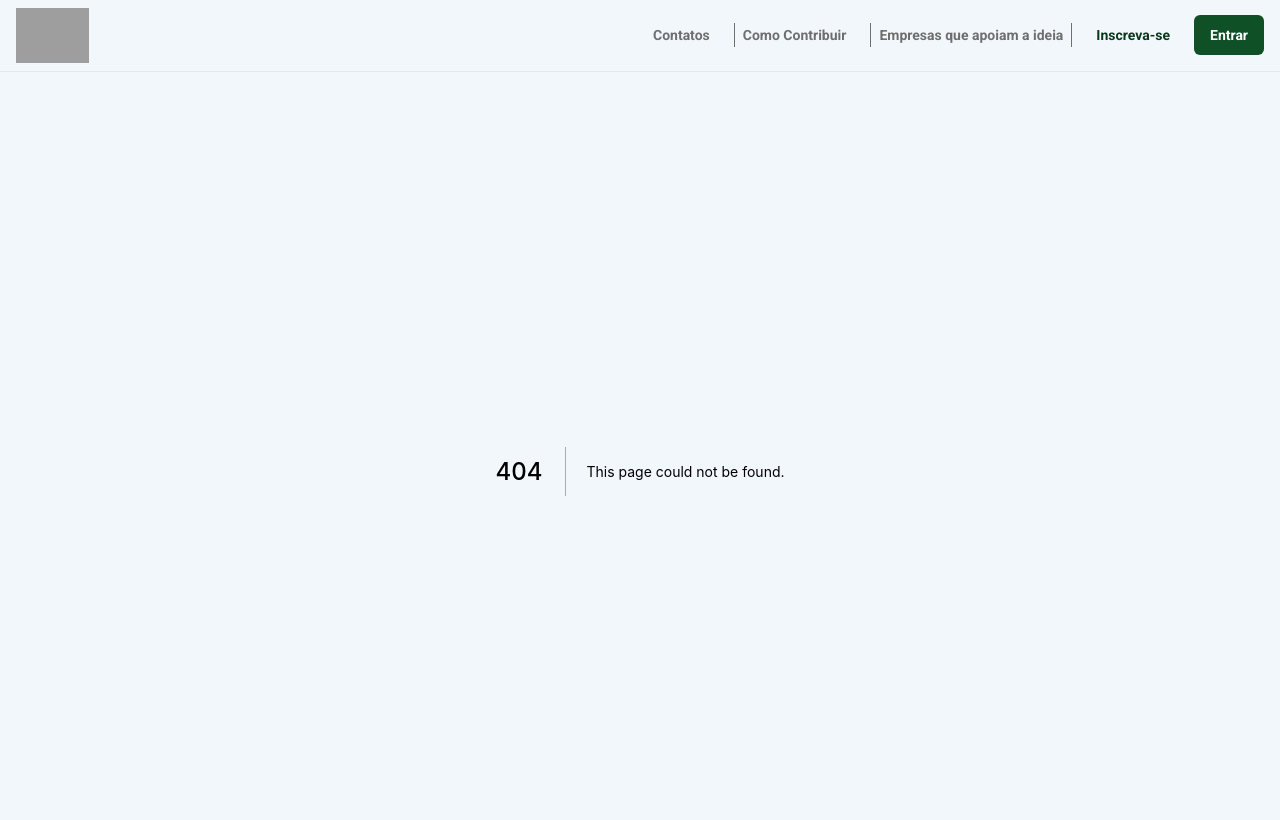
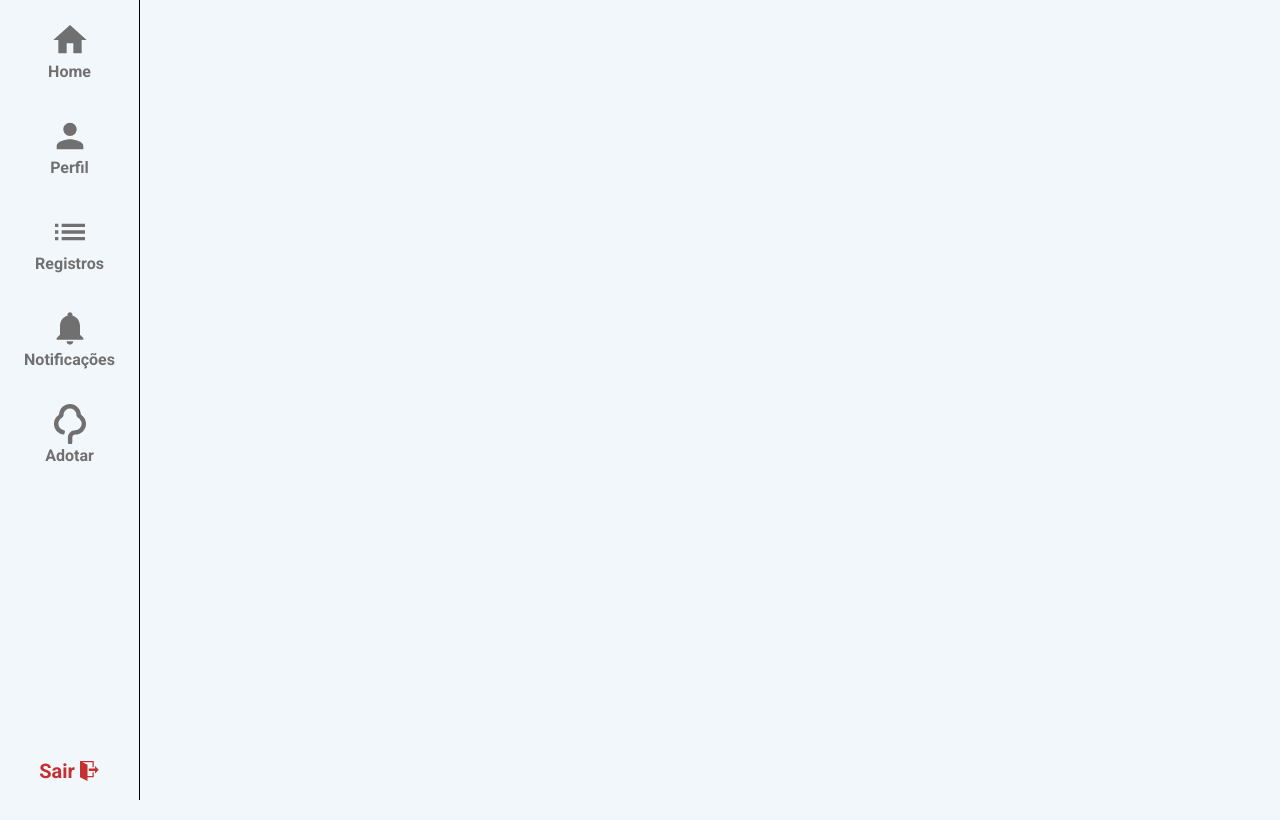
Before and after one commit to TI-Concientiza/Front-End, a Next.js app: page /dashboard in a window 1280 px wide. Before the commit this address had no page. Shown: the top 820 px of the page. Built offline with nearby package versions, Linux system fonts and the light colour scheme; grey boxes are pictures that could not be loaded; a web font is replaced by a local one.

Commit message:
feat: cria componente Sidebar

```diff
--- a/package.json
+++ b/package.json
@@ -25,9 +25,11 @@
     "@emotion/styled": "^11.3.0",
     "framer-motion": "^4.1.17",
     "next": "10.2.1",
+    "pill-pity": "^0.2.2",
     "polished": "^4.1.3",
     "react": "17.0.2",
     "react-dom": "17.0.2",
+    "react-icons": "^4.2.0",
     "react-slideshow-image": "^3.4.6",
     "sass": "^1.32.13"
   },
--- /dev/null
+++ b/src/components/Sidebar/index.tsx
@@ -0,0 +1,109 @@
+import React from "react";
+import { Box, Flex, Icon, Text } from "@chakra-ui/react";
+import { MdHome, MdPerson, MdList, MdNotifications } from "react-icons/md";
+import { SiGumtree } from "react-icons/si";
+import { ImExit } from "react-icons/im";
+
+export default function Sidebar() {
+    const SidebarData = [
+        {
+            id: 1,
+            title: "Home",
+            icon: MdHome,
+            href: "/dashboard",
+        },
+        {
+            id: 2,
+            title: "Perfil",
+            icon: MdPerson,
+            href: "https://www.youtube.com",
+        },
+        {
+            id: 3,
+            title: "Registros",
+            icon: MdList,
+            href: "/dashboard/registers",
+        },
+        {
+            id: 4,
+            title: "Notificações",
+            icon: MdNotifications,
+            href: "/dashboard/notifications",
+        },
+        {
+            id: 5,
+            title: "Adotar",
+            icon: SiGumtree,
+            href: "/dashboard/adopt",
+        },
+    ];
+
+    const NavItem = () => {
+        return (
+            <>
+                {SidebarData.map((val) => {
+                    return (
+                        <Box
+                            role="group"
+                            onClick={() => {
+                                window.location.pathname = val.href;
+                            }}
+                        >
+                            <Flex
+                                flexDirection="column"
+                                alignItems="center"
+                                p="4"
+                                rounded="md"
+                                cursor="pointer"
+                                color="#707070"
+                                _hover={{
+                                    bg: "rgba(80, 132, 201, 0.25)",
+                                    color: "#1459B4",
+                                }}
+                                fontWeight="semibold"
+                                transition=".15s ease"
+                            >
+                                <Icon m="0 2px" boxSize="40px" as={val.icon} />
+                                {val.title}
+                            </Flex>
+                        </Box>
+                    );
+                })}
+            </>
+        );
+    };
+
+    const NavFooter = () => {
+        return (
+            <>
+                <Box cursor="pointer" mb="10px" color="error.main">
+                    <Flex alignItems="center" justifyContent="center">
+                        <Text fontSize="20px" fontWeight="bold" mr="5px">
+                            Sair
+                        </Text>
+                        <Icon as={ImExit} width="20px" height="20px" />
+                    </Flex>
+                </Box>
+            </>
+        );
+    };
+
+    return (
+        <>
+            <Flex
+                as="nav"
+                w="140px"
+                minH="100vh"
+                flexDirection="column"
+                justifyContent="space-between"
+                borderRight="1px solid black"
+                p="4px"
+            >
+                <Box>
+                    <NavItem />
+                </Box>
+                <NavFooter />
+            </Flex>
+        </>
+    );
+}
--- a/src/pages/_app.tsx
+++ b/src/pages/_app.tsx
@@ -1,8 +1,7 @@
 import * as React from "react";
 import { AppProps } from "next/app";
-import { ChakraProvider, CSSReset } from "@chakra-ui/react";
+import { ChakraProvider } from "@chakra-ui/react";
 import thema from "../utils/theme";
-import Menu from "../components/Menu";
 
 import "../styles/global.scss";
 import "../styles/strong-text.css";
@@ -10,8 +9,6 @@ import "../styles/strong-text.css";
 const MyApp: React.FC<AppProps> = ({ Component, pageProps }: AppProps) => {
     return (
         <ChakraProvider theme={thema}>
-            <CSSReset />
-            <Menu />
             <Component {...pageProps} />
         </ChakraProvider>
     );
--- /dev/null
+++ b/src/pages/dashboard/index.tsx
@@ -0,0 +1,12 @@
+import React from "react";
+import SidebarLayout from "../../components/Sidebar";
+
+const Dashboard: React.FC = () => {
+    return (
+        <>
+            <SidebarLayout />
+        </>
+    );
+};
+
+export default Dashboard;
--- a/src/pages/empresas/index.tsx
+++ b/src/pages/empresas/index.tsx
@@ -10,6 +10,7 @@ import {
     VStack,
     AccordionPanel,
 } from "@chakra-ui/react";
+import Menu from "../../components/Menu";
 import Container from "../../components/Container";
 import CardBusiness from "../../components/CardBusiness";
 import BttonDefault from "../../components/ButtonDefault";
@@ -109,6 +110,8 @@ const FooterTitle = () => {
 
 const empresas: React.FC = () => {
     return (
+        <>
+            <Menu />
             <Container title="Veja as empresas que apoiam a ideia">
                 <HStack irection={["column", "row"]} spacing="30px">
                     {empresa.map((el) => (
@@ -124,6 +127,7 @@ const empresas: React.FC = () => {
                 </HStack>
                 <FooterTitle />
             </Container>
+        </>
     );
 };
 
```
Also changed, not shown: src/pages/index.tsx (+59 -29 lines), 1 other file (tests, documents, lock files or other folders). Lines whose indentation alone changed are shown as unchanged.
